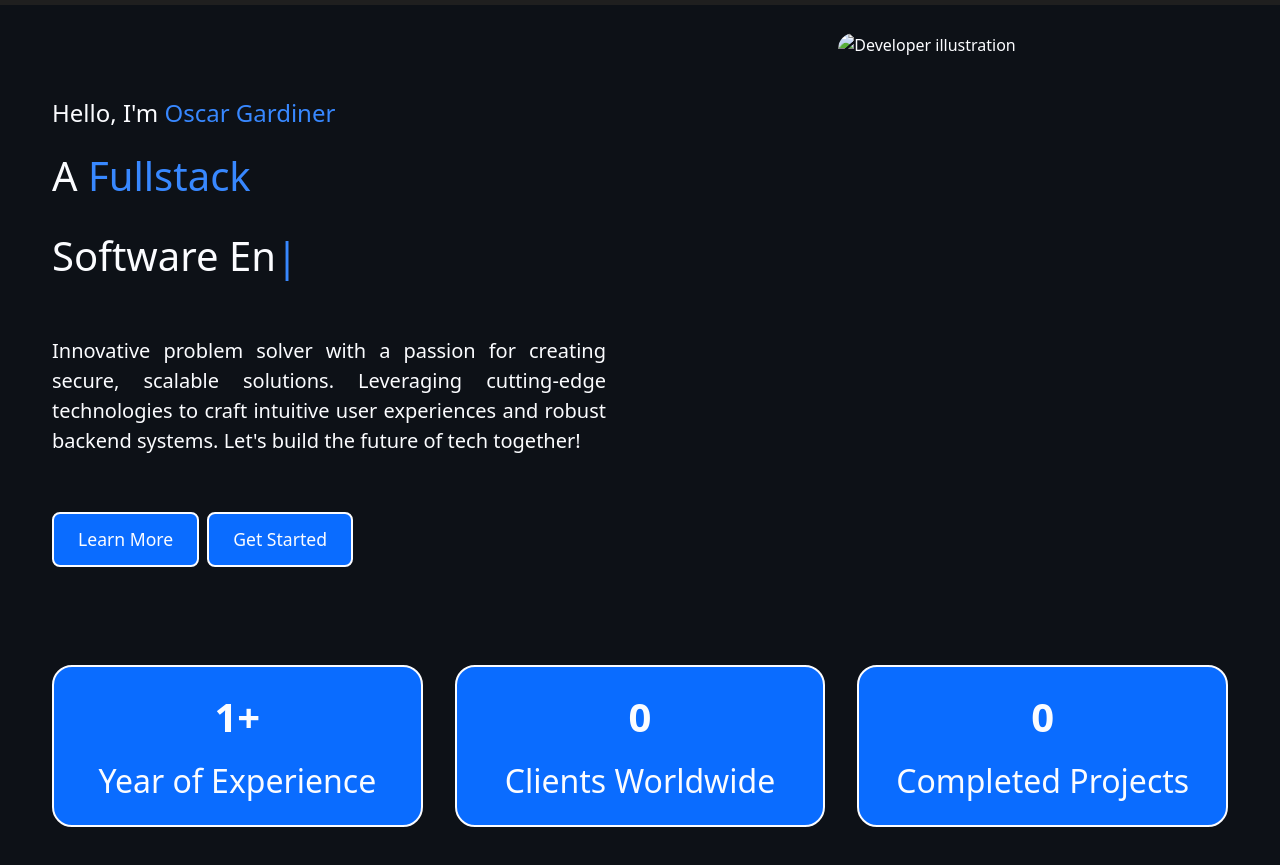
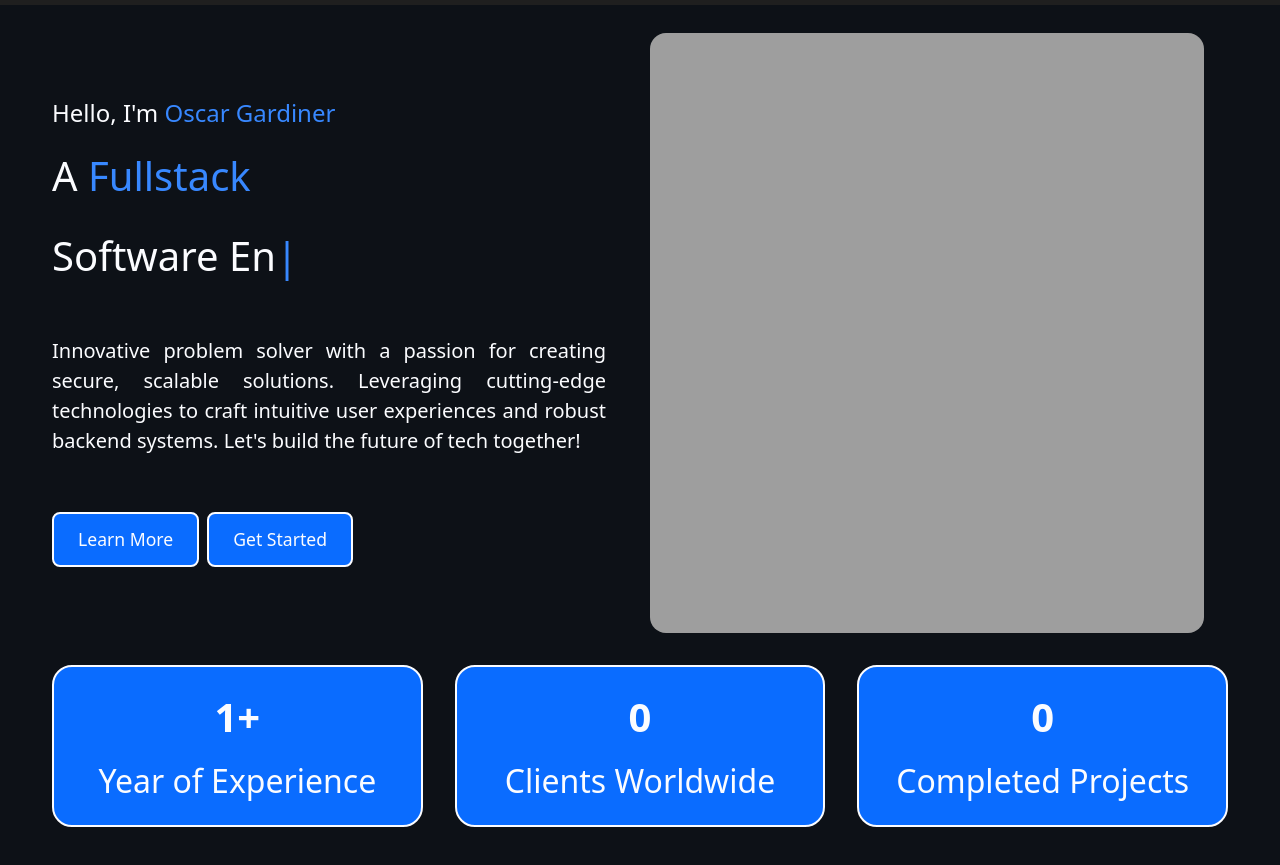
Before and after one commit to OscarGardiner/Oscar-Gardiner-Portfolio, a plain HTML site: page index.html in a window 1280 px wide. Shown: the part 63-928 px from the top of the page. Drawn offline with nearby package versions, Linux system fonts and the light colour scheme; the site is published under a folder, as on GitHub Pages, so addresses that start at the root find nothing.

Commit message:
Update index.html

```diff
--- a/index.html
+++ b/index.html
@@ -528,7 +528,7 @@
           </div>
           <div class="col-md-6 hero-image">
             <!-- Replace the src below with your image -->
-            <img src="/Images/Oscar 2.png" class="oscar" alt="Developer illustration">
+            <img src="images/Oscar 2.png" class="oscar" alt="Developer illustration">
           </div>
         </div>
       </section>
```
